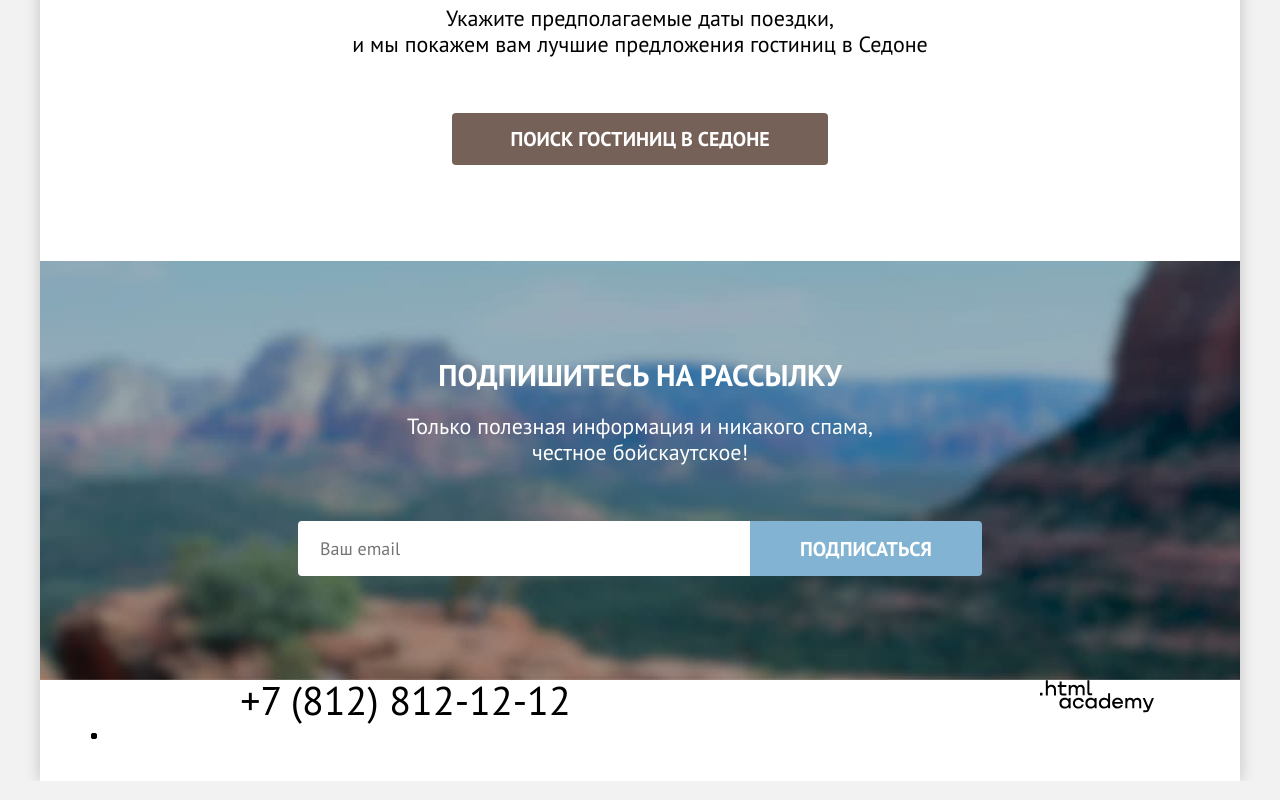
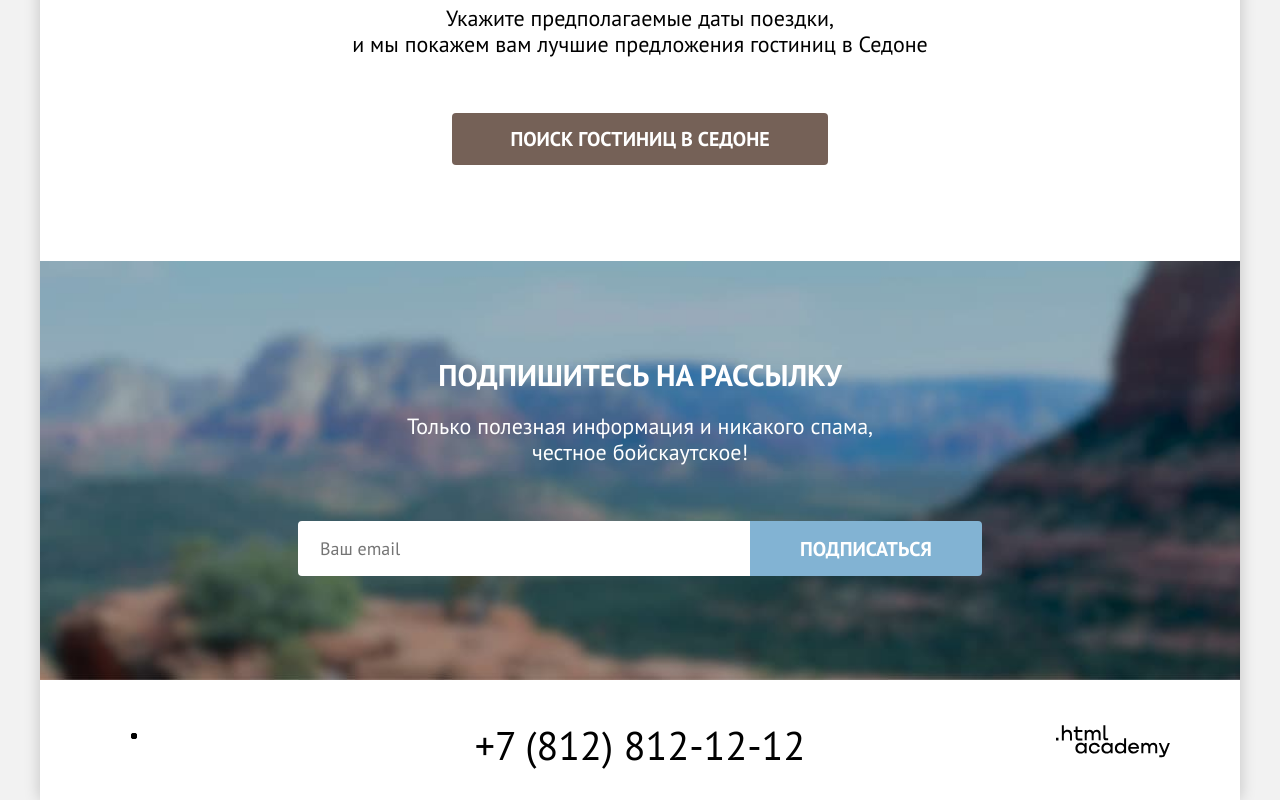
Before and after one commit to nekkate/2141363-sedona-35, a plain HTML site: page index.html in a window 1280 px wide. Shown: the part 2431-3231 px from the top of the page. Drawn offline with Linux system fonts and the light colour scheme.

Commit message:
Добавила футер, ехху!

```diff
--- a/styles/styles.css
+++ b/styles/styles.css
@@ -350,11 +350,10 @@ margin: 0 108px 0 108px;
 .page-footer {
   display: grid;
   grid-template-columns: 200px 1fr 200px;
+  padding: 45px 70px 35px 70px;
 }
 
 .footer-social-list {
-  width: 142px;
-  padding: 45px 167px 35px 70px;
   margin: 0;
   display: flex;
   flex-direction: row;
@@ -365,10 +364,14 @@ margin: 0 108px 0 108px;
   line-height: 40px;
   color: #000000;
   text-decoration: none;
-  text-align: center;
   display: block;
-  width: 331px;
+  justify-self: center;
 }
+
+.footer-logo-link {
+  justify-self: end;
+}
+
 
 .catalog-filter {
   background-image: url("../images/catalog/background-catalog.jpg");
```
